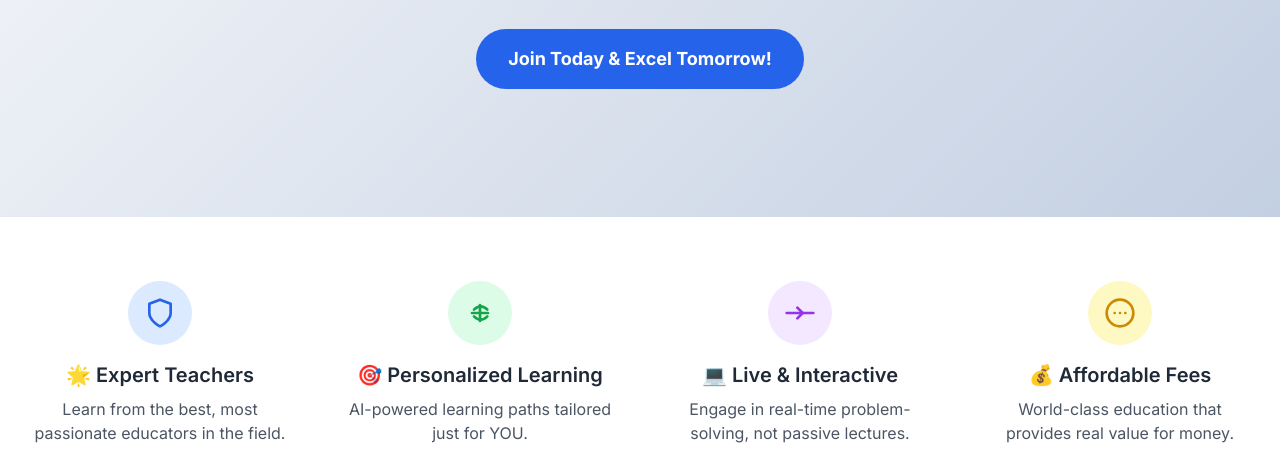
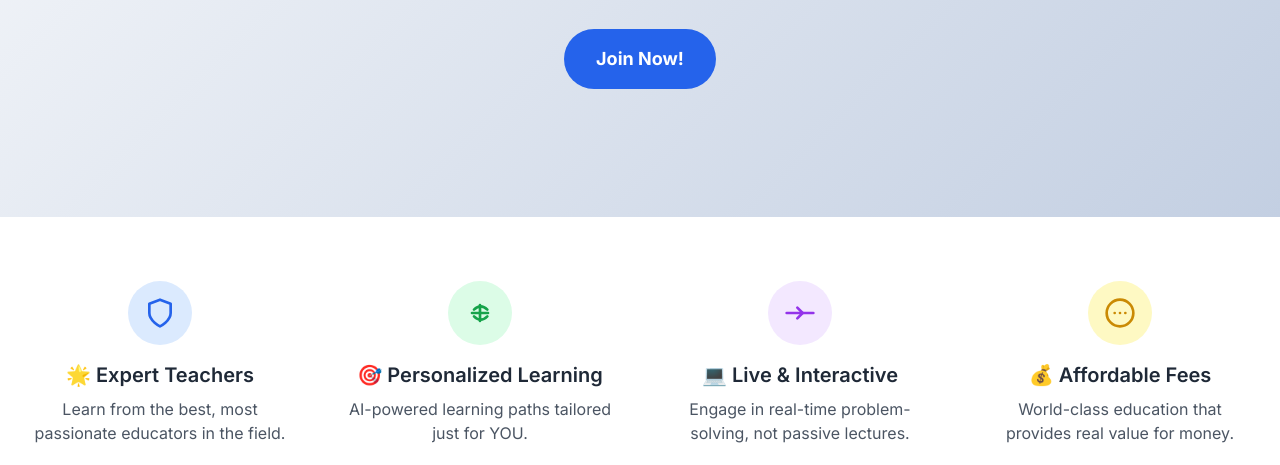
Before and after one commit to hixlearn/hixlearn.github.io, a plain HTML site: page index.html in a window 1280 px wide. Shown: the part 335-800 px from the top of the page. Drawn offline with nearby package versions, Linux system fonts and the light colour scheme; a script that the page names is missing.

Commit message:
Update index.html

```diff
--- a/index.html
+++ b/index.html
@@ -84,7 +84,7 @@
                 </p>
                 <div class="mt-8">
                     <a href="#programs" class="bg-blue-600 text-white font-bold py-4 px-8 rounded-full text-lg cta-button inline-block">
-                        Join Today & Excel Tomorrow!
+                        Join Now!
                     </a>
                 </div>
             </div>
```
